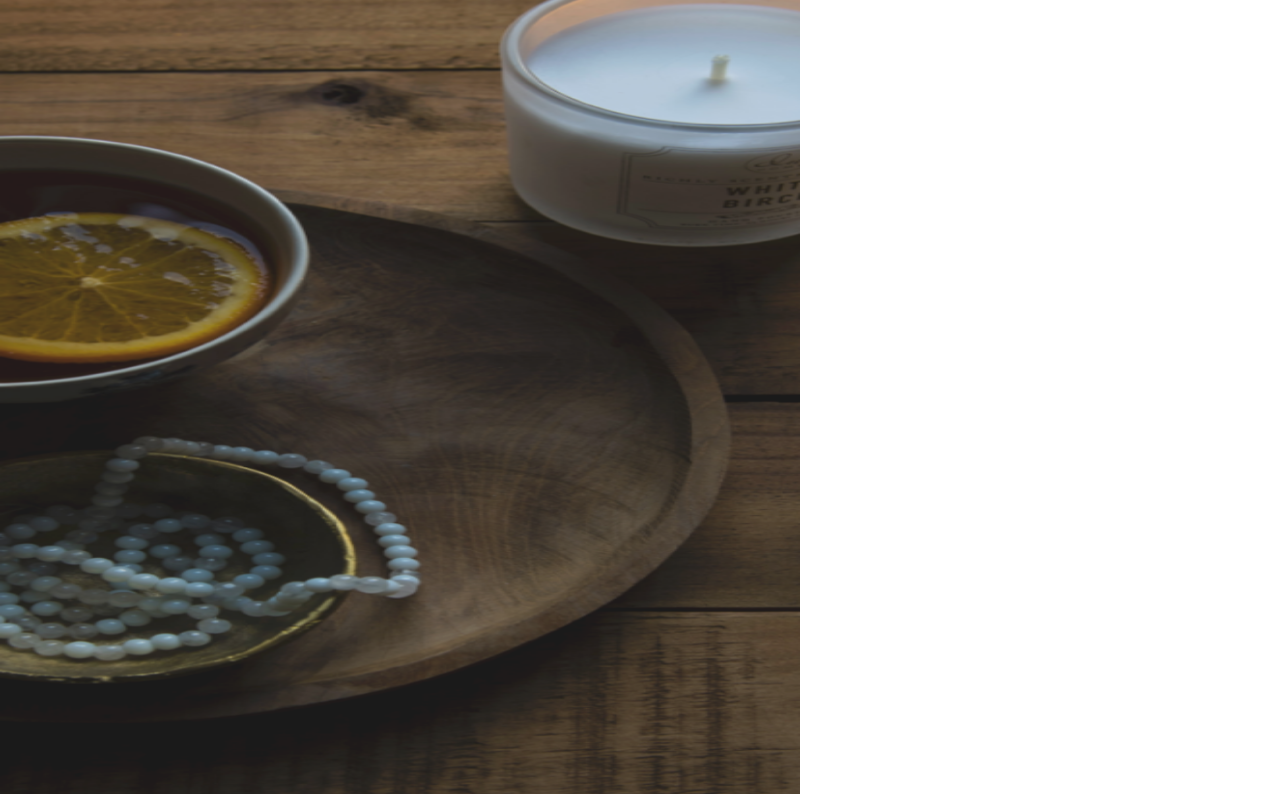
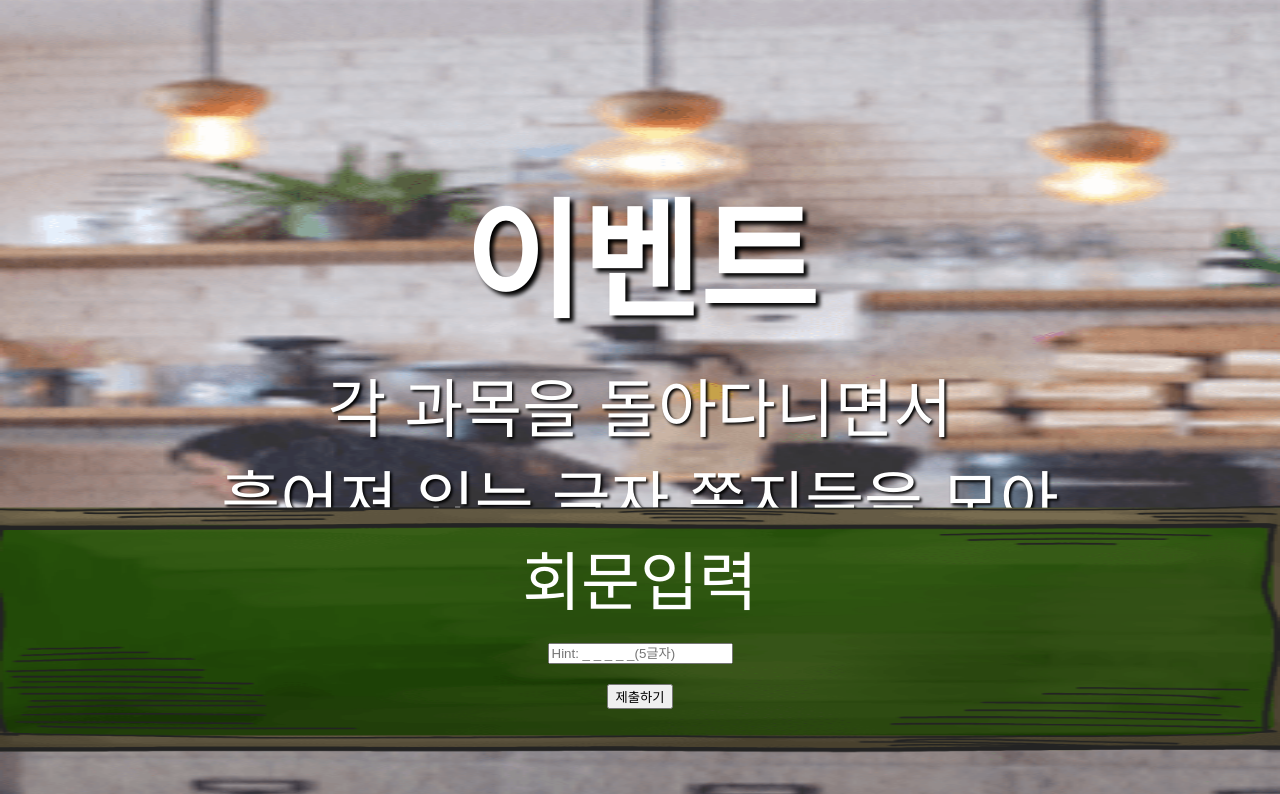
Before and after one commit to isc-exhibition/exhibition-web, a React (Create React App) app: page /event in a window 1280 px wide. Shown: the top 794 px of the page. Built offline with nearby package versions, Linux system fonts and the light colour scheme.

Commit message:
:sparkle: add EventPage format

```diff
--- a/src/pages/EventPage/EventPage.module.scss
+++ b/src/pages/EventPage/EventPage.module.scss
@@ -4,10 +4,73 @@
 }
 
 .BackgroundImage {
+    background-image: url(./assets/EventBackground.png);
     height: 100vh;
-    width: 100vh;
-    background-size: cover;
+    width: 100vw;
+    background-size: 100% 100%;
     background-repeat: no-repeat;
     background-position: center;
 
 }
+
+.TextContainer{
+    position: relative;
+    top: 20%;
+    height: 20vh;
+    width: 100vw;
+    text-align: center;
+}
+
+.EventTitle {
+    margin: 0px 0px 10px 0px;
+    text-align: center;
+    color: white;
+    font-weight: bold;
+    font-size: 10vw;
+    text-shadow: 4px 4px 4px black;
+
+}
+
+.EventContent{
+margin: 1vw;
+color: white;
+font-size: 5vw;
+text-shadow: 2px 2px 3px black;
+
+}
+
+.EventFiveLetter{
+    margin: 0px;
+    color: white;
+    font-weight: bold;
+    font-size: 5vw;
+    text-shadow: 2px 2px 3px black;
+
+}
+
+.EventBoard {
+    background-image: url(./assets/Event_board.png);
+    height: 35vh;
+    width: 100vw;
+    background-size: 100% 100%;
+    background-repeat: no-repeat;
+    background-position: center;
+    position: relative;
+    top: 40%;
+    display: flex;
+    flex-direction: column;
+    align-items: center;
+    justify-content: center;
+}
+
+.BoardTitle{
+    font-size: 5vw;
+    margin : 0px 0px 20px 0px;
+    color: white;
+}
+
+
+
+.EventButton {
+    margin: 20px 0px 0px 0px;
+}
--- a/src/pages/EventPage/EventPage.tsx
+++ b/src/pages/EventPage/EventPage.tsx
@@ -1,11 +1,35 @@
 import React from 'react';
-import EventBackground from './assets/EventBackground.png';
 import styles from './EventPage.module.scss';
 
 function EventPage() {
   return (
-    <div className={styles.BackgoundContainer}>
-      <img src={EventBackground} alt="EventBackgroud" className={styles.BackgroundImage} />
+    <div className={styles.BackgroundImage}>
+      <div className={styles.TextContainer}>
+        <p className={styles.EventTitle}>이벤트</p>
+        <p className={styles.EventContent}>
+          각 과목을 돌아다니면서
+          {' '}
+          <br />
+          {' '}
+          흩어져 있는 글자 쪽지들을 모아
+          {' '}
+          <br />
+          <span className={styles.EventFiveLetter}>다섯 글자 회문</span>
+          을 만들어보세요!
+          <p />
+          {' '}
+          <br />
+          완성된 회문은 당신에게 행운을
+          {' '}
+          <br />
+          가져다 줄 것입니다.
+        </p>
+      </div>
+      <div className={styles.EventBoard}>
+        <p className={styles.BoardTitle}>회문입력</p>
+        <input type="text" name="EventAnswer" placeholder="Hint: _ _ _ _ _(5글자)" />
+        <button className={styles.EventButton} name="EventButton" type="button">제출하기</button>
+      </div>
     </div>
   );
 }
```
Also changed, not shown: src/pages/EventPage/assets/EventBackground.png, src/pages/EventPage/assets/Event_board.png (added).
